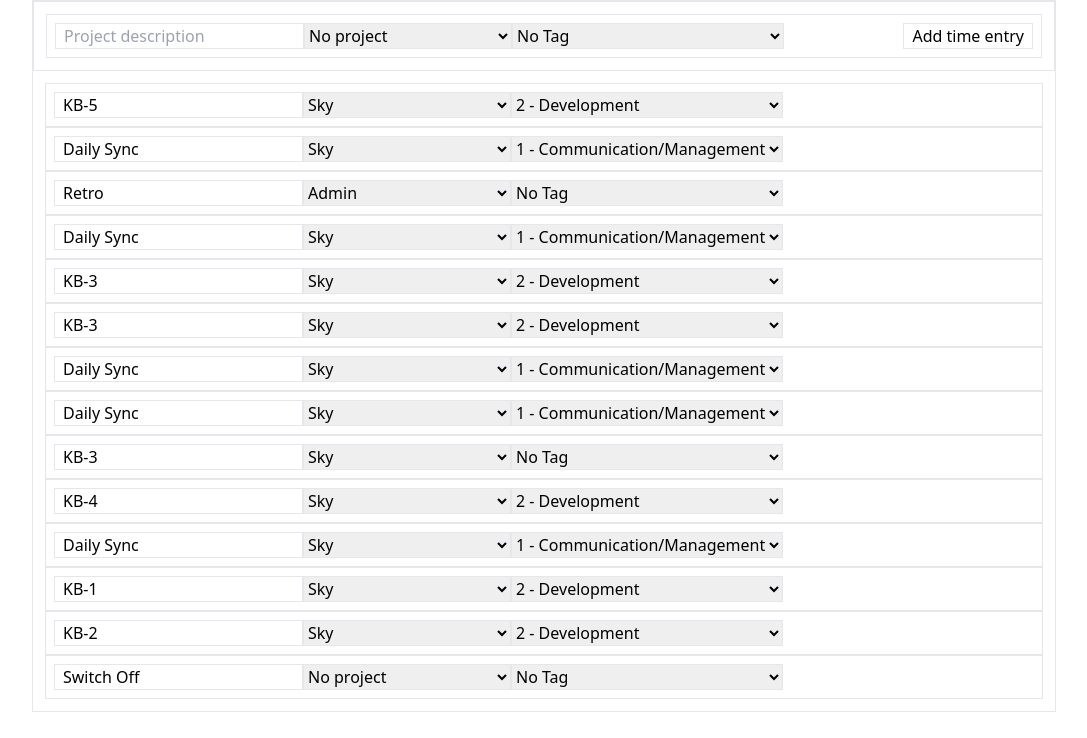
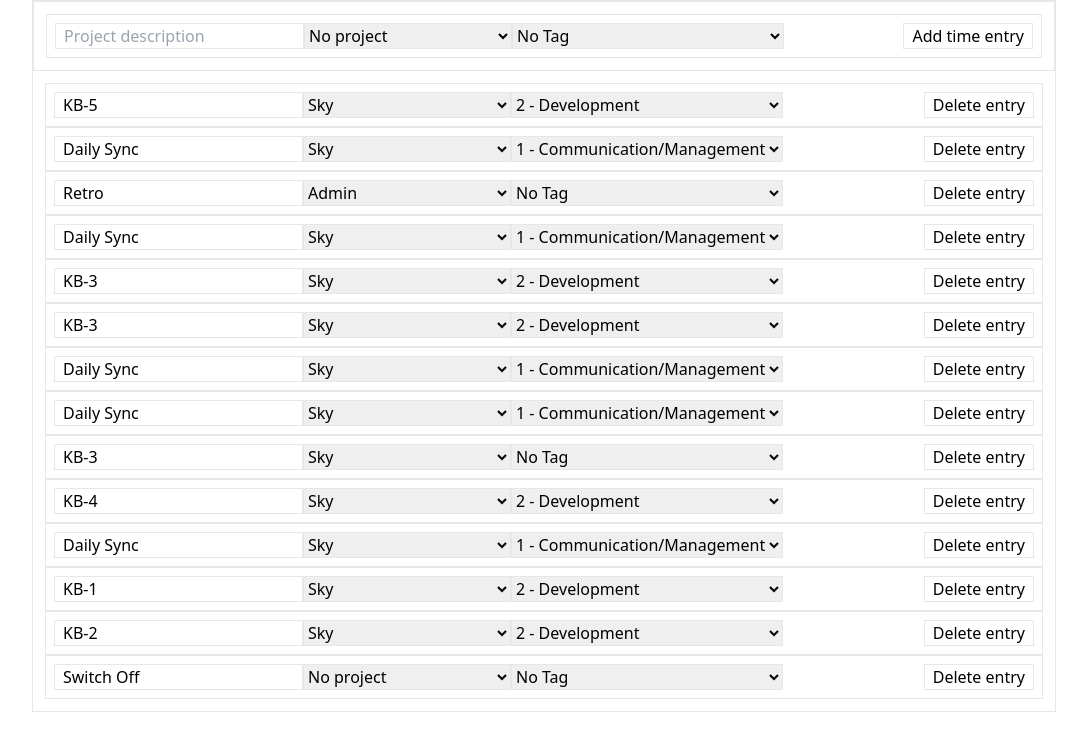
Before and after one commit to eduardoaosorio/zustand-test-app, a React (Create React App) app: page / in a window 1280 px wide. Shown: the top 738 px of the page, without its empty margins (96-1183 px from the left). Built offline with nearby package versions, Linux system fonts and the light colour scheme.

Commit message:
Implement delete timeEntry functionality

```diff
--- a/src/components/TimeEntries.js
+++ b/src/components/TimeEntries.js
@@ -22,6 +22,8 @@ export default function TimeEntries() {
   const updateTimeEntryProjectId = useStore(
     (state) => state.updateTimeEntryProjectId
   );
+
+  const deleteTimeEntry = useStore((state) => state.deleteTimeEntry);
 
   const updateTimeEntryTagId = useStore((state) => state.updateTimeEntryTagId);
 
@@ -54,7 +56,8 @@ export default function TimeEntries() {
 
       {timeEntriesStatus === fetchStatus.succeeded &&
         timeEntriesList.map((timeEntry) => (
-          <div key={timeEntry.id} className="flex p-2 border">
+          <div key={timeEntry.id} className="border flex justify-between p-2">
+            <div className="flex">
               <DebouncedDescription
                 timeEntryDescription={timeEntry.description}
                 updateDescription={(newDescription) =>
@@ -78,6 +81,16 @@ export default function TimeEntries() {
                 }
               />
             </div>
+            <button
+              onClick={() => {
+                deleteTimeEntry(timeEntry.id);
+              }}
+              className="border px-2"
+              type="button"
+            >
+              Delete entry
+            </button>
+          </div>
         ))}
 
       {timeEntriesStatus === fetchStatus.failed && (
--- a/src/store/timeEntriesSlice.js
+++ b/src/store/timeEntriesSlice.js
@@ -52,6 +52,16 @@ const timeEntriesSlice = (set, get) => ({
         timeEntry.projectId = projectId;
       })
     ),
+  deleteTimeEntry: (id) =>
+    set(
+      produce((state) => {
+        const deleteIndex = state.timeEntries.list.findIndex(
+          (timeEntry) => timeEntry.id === id
+        );
+
+        state.timeEntries.list.splice(deleteIndex, 1);
+      })
+    ),
 });
 
 export default timeEntriesSlice;
```
Lines whose indentation alone changed are shown as unchanged.
